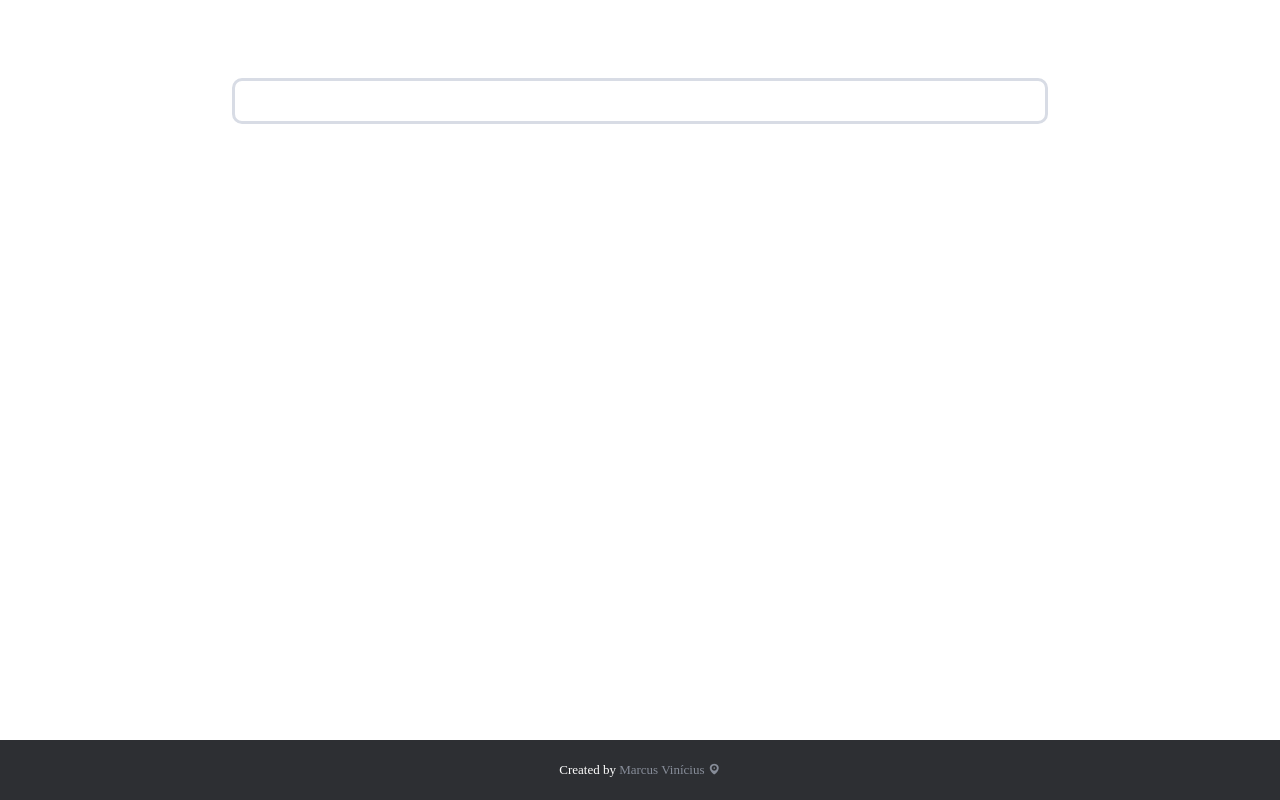
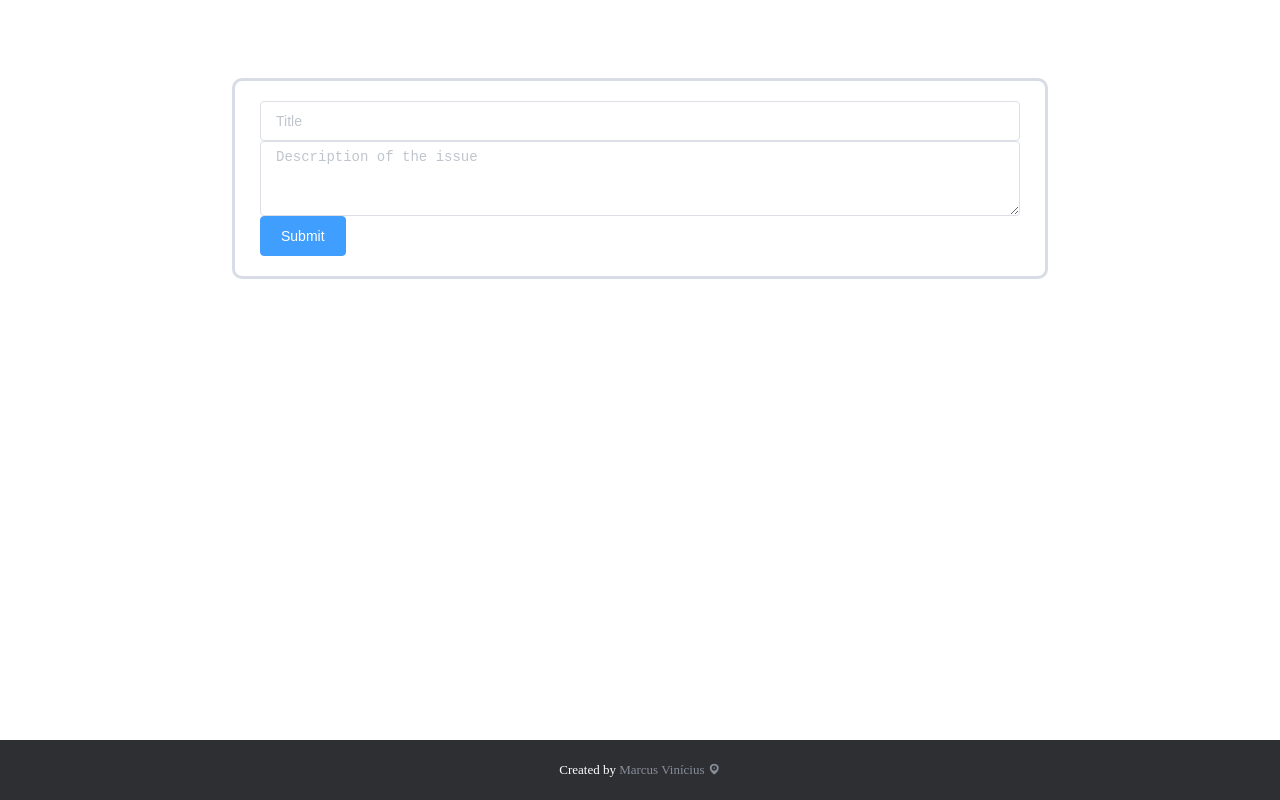
Before and after one commit to Markuus13/bizu-challenge, a Vue app: page /repository/1/issues/new in a window 1280 px wide. Built offline with nearby package versions, Linux system fonts and the light colour scheme.

Commit message:
IssueForm component created.

```diff
--- /dev/null
+++ b/src/components/IssueForm.vue
@@ -0,0 +1,40 @@
+<template>
+  <form method="post" @submit.prevent="submit">
+    <el-input placeholder="Title" v-model="data.title"></el-input>
+    <el-input type="textarea" :rows="3" placeholder="Description of the issue" v-model="data.body"></el-input>
+    <el-button type="primary" native-type="submit">Submit</el-button>
+  </form>
+</template>
+
+<script>
+export default {
+  name: 'IssueForm',
+  props: ['full_name'],
+  data() {
+    return {
+      data: {
+        title: '',
+        body: '',
+      },
+    };
+  },
+  methods: {
+    submit() {
+      this.axios.post(`https://api.github.com/repos/${this.full_name}/issues`,
+        this.data,
+        {
+          headers: {
+            'Content-type': 'application/x-www-form-urlencoded',
+            Authorization: `token ${localStorage.getItem('access_token')}`,
+          },
+        })
+        .then((result) => {
+          console.log(result);
+        });
+    },
+  },
+};
+</script>
+
+<style scoped>
+</style>
--- a/src/components/Repository.vue
+++ b/src/components/Repository.vue
@@ -11,7 +11,9 @@
     <p>Watchers count: {{ repository.watchers_count }}</p>
     <p>Open Issues: {{ repository.open_issues }}</p>
     <p>Has issues: {{ repository.has_issues }}</p>
-    <el-button type="warning" icon="el-icon-warning ">Create issue</el-button>
+    <router-link :to="{ name: 'IssueForm', params: { full_name: repository.full_name } }">
+      <el-button type="warning" icon="el-icon-warning ">Create issue</el-button>
+    </router-link>
   </section>
 </template>
 
--- a/src/router/index.js
+++ b/src/router/index.js
@@ -5,6 +5,7 @@ import Auth from '@/components/Auth';
 import Profile from '@/components/Profile';
 import Repositories from '@/components/Repositories';
 import Repository from '@/components/Repository';
+import IssueForm from '@/components/IssueForm';
 
 Vue.use(Router);
 
@@ -37,5 +38,11 @@ export default new Router({
       component: Repository,
       props: true,
     },
+    {
+      path: '/repository/:full_name/issues/new',
+      name: 'IssueForm',
+      component: IssueForm,
+      props: true,
+    },
   ],
 });
```
